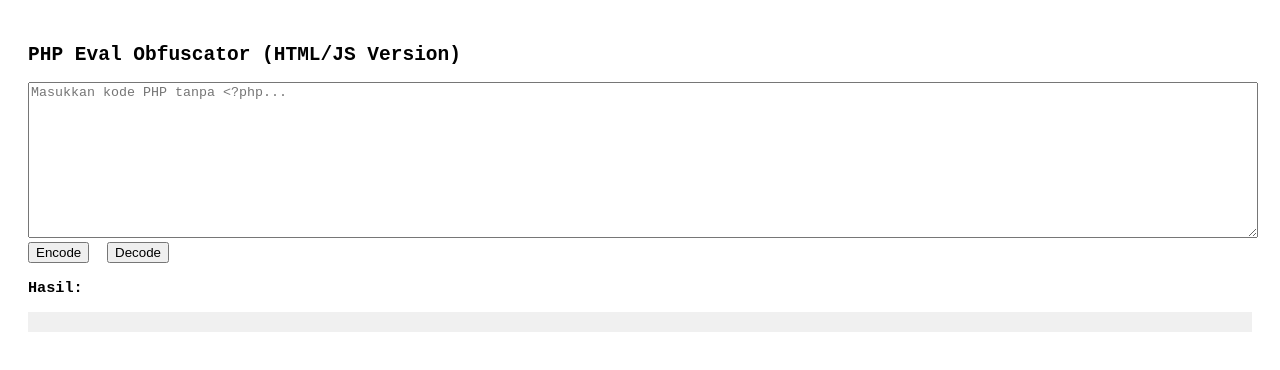
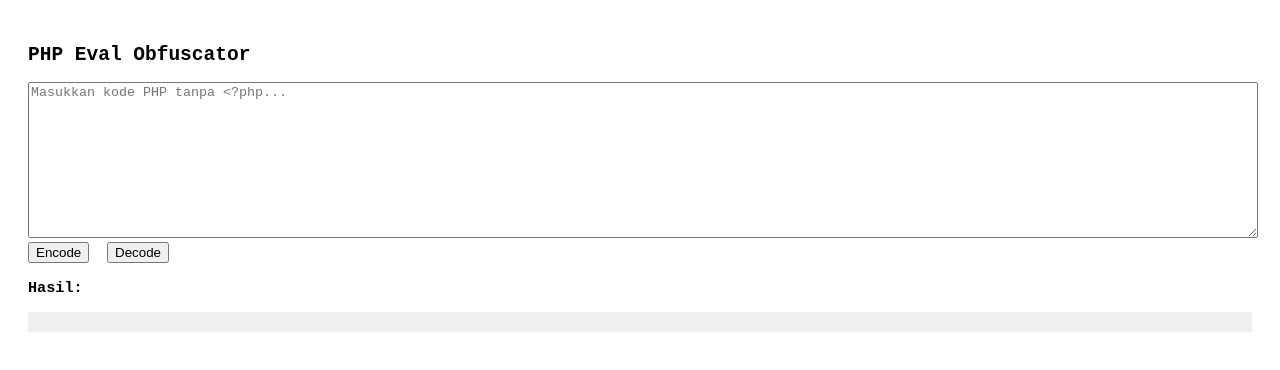
Before and after one commit to rzkyp/obfuscationPHP, a plain HTML site: page index.html in a window 1280 px wide. Drawn offline with Linux system fonts and the light colour scheme.

Commit message:
Update index.html

```diff
--- a/index.html
+++ b/index.html
@@ -12,7 +12,7 @@
   </style>
 </head>
 <body>
-  <h2>PHP Eval Obfuscator (HTML/JS Version)</h2>
+  <h2>PHP Eval Obfuscator</h2>
   <textarea id="phpCode" placeholder="Masukkan kode PHP tanpa <?php..."></textarea><br>
   <button onclick="encodePHP()">Encode</button>
   <button onclick="decodePHP()">Decode</button>
```
